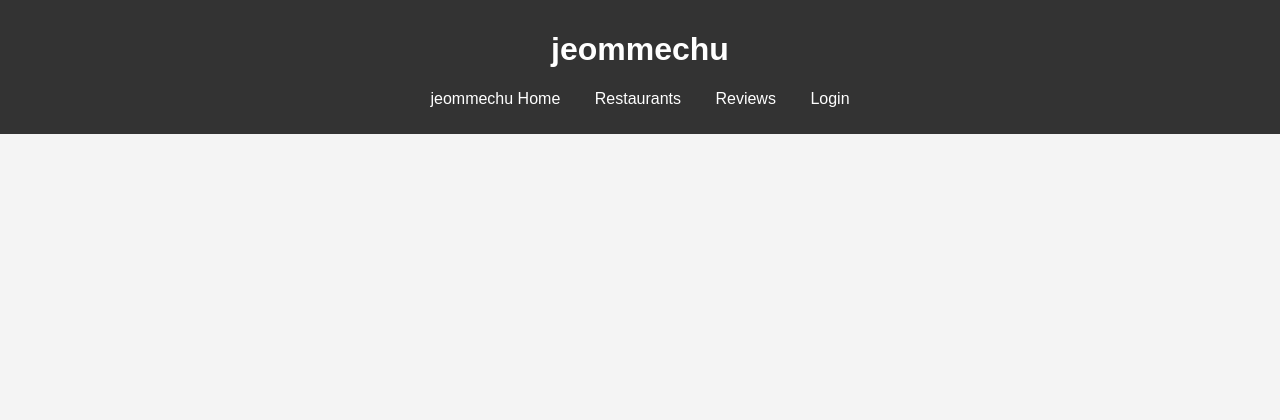
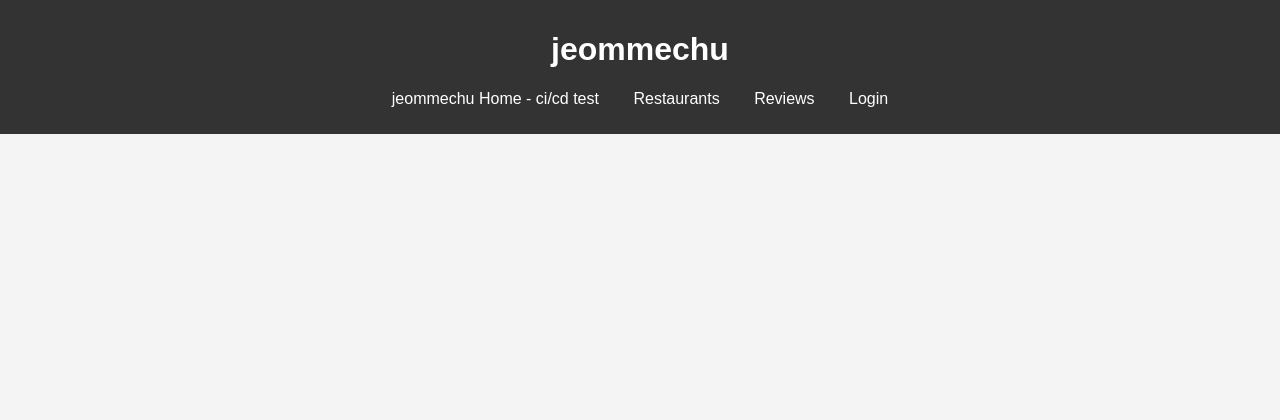
Before and after one commit to yonza111/jeommechu, a Django app: page / in a window 1280 px wide. Shown: the top 420 px of the page. Run offline with Django 5.2, Linux system fonts and the light colour scheme.

Commit message:
ci/cd test

```diff
--- a/jeommechu/templates/base.html
+++ b/jeommechu/templates/base.html
@@ -14,7 +14,7 @@
         <h1>jeommechu</h1>
         <nav>
             <ul>
-                <li><a href="/">jeommechu Home</a></li>
+                <li><a href="/">jeommechu Home - ci/cd test</a></li>
                 <li><a href="/maps/restaurants_nearby/">Restaurants</a></li>
                 <li><a href="/reviews/main">Reviews</a></li>
                 {% if user.is_authenticated %}
```
